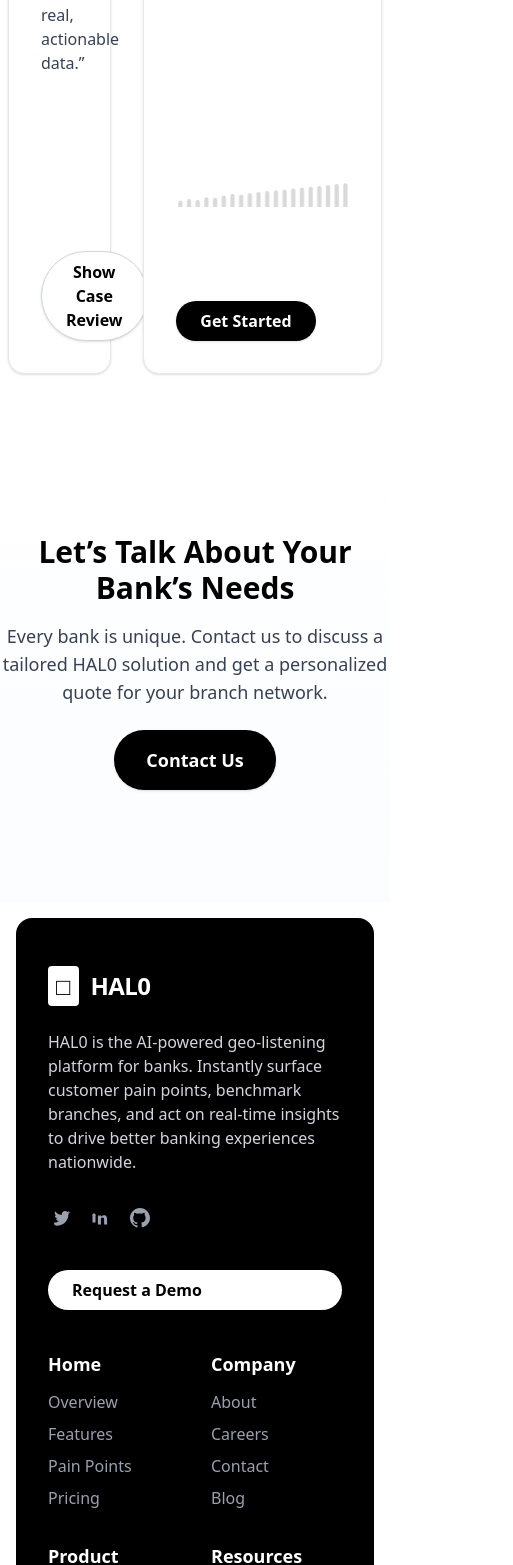
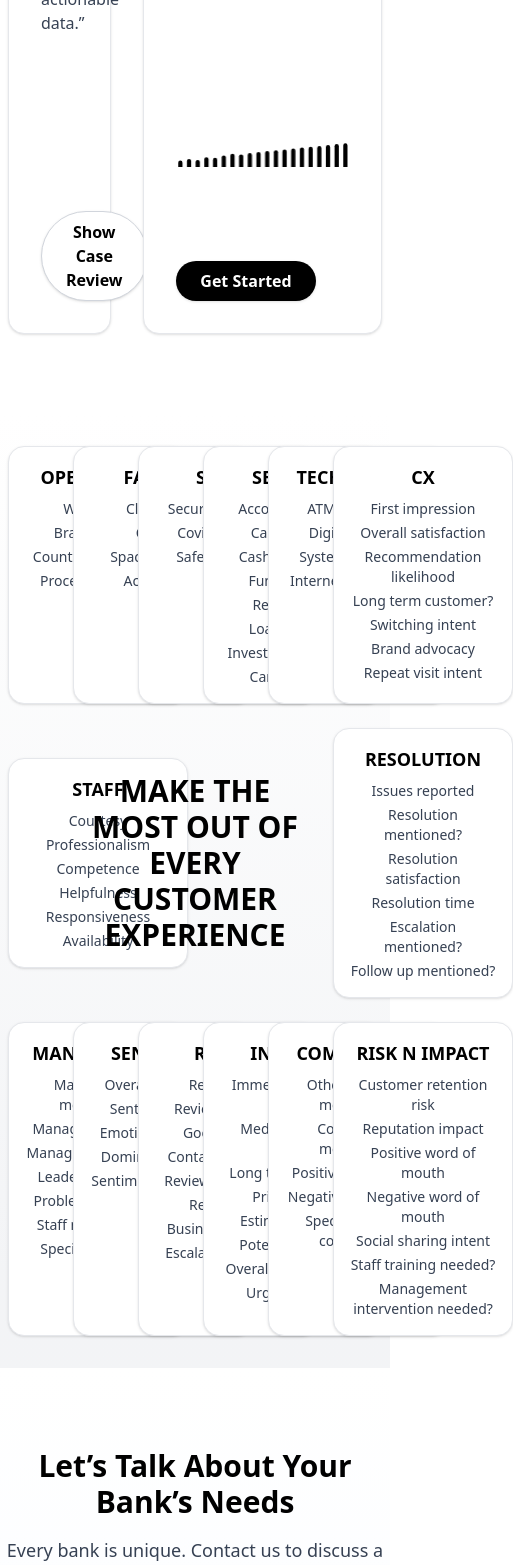
Before and after one commit to awais-ur-rehman/halo-web, a React (Vite) app: page / in a window 390 px wide. Shown: the part 6360-7925 px from the top of the page, 513 px wide, since content can reach past the window. Built offline with nearby package versions, Linux system fonts and the light colour scheme.

Commit message:
added: animation

```diff
--- a/src/pages/Home.tsx
+++ b/src/pages/Home.tsx
@@ -2,6 +2,7 @@
 import Features from '../sections/Features/Features';
 import InvestmentOpportunities from '../sections/InvestmentOpportunities/InvestmentOpportunities';
 import HowItWorks from '../sections/HowItWorks';
+import CustomerExperienceFramework from '../sections/CustomerExperienceFramework';
 
 // import Pricing from '../sections/Pricing/Pricing';
 
@@ -11,11 +12,12 @@
 const Home = () => (
   <>
     <Navbar />
-    <div className="pt-20"> {/* Add top padding to offset fixed navbar */}
+    <div className="pt-10"> {/* Add top padding to offset fixed navbar */}
       <Hero />
       <Features />
       <InvestmentOpportunities />
       <HowItWorks />
+      <CustomerExperienceFramework />
       <ContactForPricing />
 
     </div>
--- /dev/null
+++ b/src/sections/CustomerExperienceFramework.tsx
@@ -0,0 +1,251 @@
+import React from 'react';
+
+// Define a type for the card data
+interface Card {
+  title: string;
+  items: string[];
+  isCenter?: boolean;
+  centerText?: string;
+}
+
+type CardRow = Card[];
+
+// Restore the previous grid structure, but move RESOLUTION to the rightmost column (middle row)
+const cardData: CardRow[] = [
+  // Top row
+  [
+    {
+      title: 'OPERATIONS',
+      items: [
+        'Wait times',
+        'Branch hours',
+        'Counter Operations',
+        'Process efficiency',
+      ],
+    },
+    {
+      title: 'FACILITY',
+      items: [
+        'Cleanliness',
+        'Comfort',
+        'Space adequacy',
+        'Accessibility',
+      ],
+    },
+    {
+      title: 'SAFETY',
+      items: [
+        'Security measures',
+        'Covid protocols',
+        'Safety concerns',
+      ],
+    },
+    {
+      title: 'SERVICES',
+      items: [
+        'Account services',
+        'Cash deposit',
+        'Cash withdrawal',
+        'Fund transfer',
+        'Remittances',
+        'Loan services',
+        'Investment services',
+        'Card services',
+      ],
+    },
+    {
+      title: 'TECHNOLOGY',
+      items: [
+        'ATM availability',
+        'Digital services',
+        'System downtime',
+        'Internet connectivity',
+      ],
+    },
+    {
+      title: 'CX',
+      items: [
+        'First impression',
+        'Overall satisfaction',
+        'Recommendation likelihood',
+        'Long term customer?',
+        'Switching intent',
+        'Brand advocacy',
+        'Repeat visit intent',
+      ],
+    },
+  ],
+  // Middle row
+  [
+    {
+      title: 'STAFF',
+      items: [
+        'Courtesy',
+        'Professionalism',
+        'Competence',
+        'Helpfulness',
+        'Responsiveness',
+        'Availability',
+      ],
+    },
+    {
+      title: '',
+      items: [],
+      isCenter: true,
+      centerText: 'MAKE THE MOST OUT OF EVERY CUSTOMER EXPERIENCE',
+    },
+    {
+      title: 'RESOLUTION',
+      items: [
+        'Issues reported',
+        'Resolution mentioned?',
+        'Resolution satisfaction',
+        'Resolution time',
+        'Escalation mentioned?',
+        'Follow up mentioned?',
+      ],
+    },
+  ],
+  // Bottom row
+  [
+    {
+      title: 'MANAGEMENT',
+      items: [
+        'Management mentioned?',
+        'Management rating',
+        'Management severity',
+        'Leadership quality',
+        'Problem Resolution',
+        'Staff management',
+        'Specific mentions',
+      ],
+    },
+    {
+      title: 'SENTIMENT',
+      items: [
+        'Overall sentiment',
+        'Sentiment score',
+        'Emotional intensity',
+        'Dominant emotion',
+        'Sentiment confidence',
+      ],
+    },
+    {
+      title: 'REVIEW',
+      items: [
+        'Review date',
+        'Review message',
+        'Google rating',
+        'Contains profanity',
+        'Review authenticity',
+        'Review type',
+        'Business Criticality',
+        'Escalation needed?',
+      ],
+    },
+    {
+      title: 'INSIGHTS',
+      items: [
+        'Immediate actions needed',
+        'Medium actions needed',
+        'Long term changes',
+        'Priority level',
+        'Estimated effort',
+        'Potential impact',
+        'Overall branch score',
+        'Urgency score',
+      ],
+    },
+    {
+      title: 'COMPARISON',
+      items: [
+        'Other branches mentioned?',
+        'Competitors mentioned?',
+        'Positive comparison',
+        'Negative comparison',
+        'Specific services comparison',
+      ],
+    },
+    {
+      title: 'RISK N IMPACT',
+      items: [
+        'Customer retention risk',
+        'Reputation impact',
+        'Positive word of mouth',
+        'Negative word of mouth',
+        'Social sharing intent',
+        'Staff training needed?',
+        'Management intervention needed?',
+      ],
+    },
+  ],
+];
+
+const cardBase =
+  'bg-white rounded-2xl border border-gray-200 shadow-sm p-4 flex flex-col items-center min-w-[180px] max-w-[220px]';
+const cardTitle = 'text-black font-extrabold text-lg mb-2 text-center';
+const cardItem = 'text-gray-700 text-sm text-center';
+const centerText =
+  'text-black font-extrabold text-3xl md:text-4xl text-center px-2 py-8';
+
+const CustomerExperienceFramework = () => (
+  <section className="w-full flex flex-col items-center justify-center bg-gradient-to-b from-white to-gray-100 to-90% pt-8 pb-8 px-2">
+    <div className="w-full max-w-7xl mx-auto flex flex-col gap-6">
+      {/* Top Row */}
+      <div className="grid grid-cols-6 gap-4">
+        {cardData[0].map((card, i) => (
+          <div key={i} className={cardBase}>
+            <div className={cardTitle}>{card.title}</div>
+            <ul className="flex flex-col gap-1">
+              {card.items.map((item, idx) => (
+                <li key={idx} className={cardItem}>{item}</li>
+              ))}
+            </ul>
+          </div>
+        ))}
+      </div>
+      {/* Middle Row */}
+      <div className="grid grid-cols-6 gap-4 items-center">
+        {/* Staff */}
+        <div className={cardBase}>
+          <div className={cardTitle}>{cardData[1][0].title}</div>
+          <ul className="flex flex-col gap-1">
+            {cardData[1][0].items.map((item, idx) => (
+              <li key={idx} className={cardItem}>{item}</li>
+            ))}
+          </ul>
+        </div>
+        {/* Center Text (spans 4 columns) */}
+        <div className="col-span-4 flex flex-col items-center justify-center min-h-[220px]">
+          {cardData[1][1].isCenter && cardData[1][1].centerText && (
+            <div className={centerText}>{cardData[1][1].centerText}</div>
+          )}
+        </div>
+        {/* Resolution moved to rightmost column */}
+        <div className={cardBase}>
+          <div className={cardTitle}>{cardData[1][2].title}</div>
+          <ul className="flex flex-col gap-1">
+            {cardData[1][2].items.map((item, idx) => (
+              <li key={idx} className={cardItem}>{item}</li>
+            ))}
+          </ul>
+        </div>
+      </div>
+      {/* Bottom Row */}
+      <div className="grid grid-cols-6 gap-4">
+        {cardData[2].map((card, i) => (
+          <div key={i} className={cardBase}>
+            <div className={cardTitle}>{card.title}</div>
+            <ul className="flex flex-col gap-1">
+              {card.items.map((item, idx) => (
+                <li key={idx} className={cardItem}>{item}</li>
+              ))}
+            </ul>
+          </div>
+        ))}
+      </div>
+    </div>
+  </section>
+);
+
+export default CustomerExperienceFramework;
--- a/src/sections/HowItWorks.tsx
+++ b/src/sections/HowItWorks.tsx
@@ -1,3 +1,4 @@
+import React, { useEffect, useState } from 'react';
 import { Line, Bar } from 'react-chartjs-2';
 import {
   Chart as ChartJS,
@@ -12,65 +13,8 @@
 
 ChartJS.register(CategoryScale, LinearScale, PointElement, LineElement, BarElement, Tooltip, Legend);
 
-const lineData = {
-  labels: ['Jan', 'Feb', 'Mar', 'Apr', 'May', 'Jun', 'Jul'],
-  datasets: [
-    {
-      label: 'Customer Experience Index',
-      data: [60, 65, 62, 70, 68, 75, 80],
-      borderColor: '#000',
-      backgroundColor: 'rgba(0,0,0,0.05)',
-      tension: 0.4,
-      pointRadius: 3,
-      pointBackgroundColor: '#000',
-      pointBorderColor: '#000',
-      borderWidth: 2,
-      fill: true,
-    },
-  ],
-};
-
-const lineOptions = {
-  responsive: true,
-  plugins: {
-    legend: { display: false },
-    tooltip: { enabled: false },
-  },
-  scales: {
-    x: { display: false },
-    y: { display: false },
-  },
-  elements: {
-    line: { borderWidth: 2 },
-    point: { radius: 3, backgroundColor: '#000', borderColor: '#000' },
-  },
-};
-
-const barData = {
-  labels: Array.from({ length: 20 }, (_, i) => i + 1),
-  datasets: [
-    {
-      label: 'Branch Benchmarking',
-      data: [2, 2.5, 2.2, 3, 2.8, 3.5, 4, 3.8, 4.2, 4.5, 4.8, 5, 5.2, 5.5, 5.8, 6, 6.2, 6.5, 6.8, 7],
-      backgroundColor: 'rgba(0,0,0,0.15)',
-      borderRadius: 4,
-      barPercentage: 0.7,
-      categoryPercentage: 0.7,
-    },
-  ],
-};
-
-const barOptions = {
-  responsive: true,
-  plugins: {
-    legend: { display: false },
-    tooltip: { enabled: false },
-  },
-  scales: {
-    x: { display: false },
-    y: { display: false },
-  },
-};
+const baseLineData = [60, 65, 62, 70, 68, 75, 80];
+const baseBarData = [2, 2.5, 2.2, 3, 2.8, 3.5, 4, 3.8, 4.2, 4.5, 4.8, 5, 5.2, 5.5, 5.8, 6, 6.2, 6.5, 6.8, 7];
 
 const testimonials = [
   {
@@ -89,7 +33,116 @@
   }
 ];
 
-const HowItWorks = () => (
+const HowItWorks = () => {
+  // Animation state for line and bar
+  const [lineData, setLineData] = useState({
+    labels: ['Jan', 'Feb', 'Mar', 'Apr', 'May', 'Jun', 'Jul'],
+    datasets: [
+      {
+        label: 'Customer Experience Index',
+        data: Array(baseLineData.length).fill(0),
+        borderColor: '#000',
+        backgroundColor: 'rgba(0,0,0,0.05)',
+        tension: 0.4,
+        pointRadius: 3,
+        pointBackgroundColor: '#000',
+        pointBorderColor: '#000',
+        borderWidth: 2,
+        fill: true,
+      },
+    ],
+  });
+  const [barData, setBarData] = useState({
+    labels: Array.from({ length: 20 }, (_, i) => i + 1),
+    datasets: [
+      {
+        label: 'Branch Benchmarking',
+        data: Array(baseBarData.length).fill(0),
+        backgroundColor: baseBarData.map(() => 'rgba(0,0,0,0.15)'),
+        borderRadius: 4,
+        barPercentage: 0.7,
+        categoryPercentage: 0.7,
+      },
+    ],
+  });
+
+  // Animate line and bar on mount
+  useEffect(() => {
+    // Animate line
+    let lineStep = 0;
+    const lineSteps = 40;
+    const animateLine = () => {
+      lineStep++;
+      setLineData((prev) => ({
+        ...prev,
+        datasets: [
+          {
+            ...prev.datasets[0],
+            data: baseLineData.map((val) => val * (lineStep / lineSteps)),
+          },
+        ],
+      }));
+      if (lineStep < lineSteps) {
+        requestAnimationFrame(animateLine);
+      }
+    };
+    animateLine();
+
+    // Animate bars
+    let barStep = 0;
+    const barSteps = 40;
+    const animateBar = () => {
+      barStep++;
+      setBarData((prev) => ({
+        ...prev,
+        datasets: [
+          {
+            ...prev.datasets[0],
+            data: baseBarData.map((val) => val * (barStep / barSteps)),
+            backgroundColor: baseBarData.map(() =>
+              `rgba(0,0,0,${0.15 + 0.85 * (barStep / barSteps)})`
+            ),
+          },
+        ],
+      }));
+      if (barStep < barSteps) {
+        requestAnimationFrame(animateBar);
+      }
+    };
+    animateBar();
+  }, []);
+
+  const lineOptions = {
+    responsive: true,
+    plugins: {
+      legend: { display: false },
+      tooltip: { enabled: false },
+    },
+    scales: {
+      x: { display: false },
+      y: { display: false },
+    },
+    elements: {
+      line: { borderWidth: 2 },
+      point: { radius: 3, backgroundColor: '#000', borderColor: '#000' },
+    },
+    animation: false as const, // Fix linter error
+  };
+
+  const barOptions = {
+    responsive: true,
+    plugins: {
+      legend: { display: false },
+      tooltip: { enabled: false },
+    },
+    scales: {
+      x: { display: false },
+      y: { display: false },
+    },
+    animation: false as const, // Fix linter error
+  };
+
+  return (
     <section className="w-full py-20 bg-white flex flex-col items-center">
       <div className="max-w-4xl mx-auto text-center mb-10">
         <h2 className="text-3xl md:text-4xl font-extrabold text-black mb-4">Transforming Banking Intelligence for Every Branch, Every Bank</h2>
@@ -151,5 +204,6 @@
       </div>
     </section>
   );
+};
 
 export default HowItWorks;
```
Also changed, not shown: src/assets/images/halo_how.jpeg (added). Lines whose indentation alone changed are shown as unchanged.
